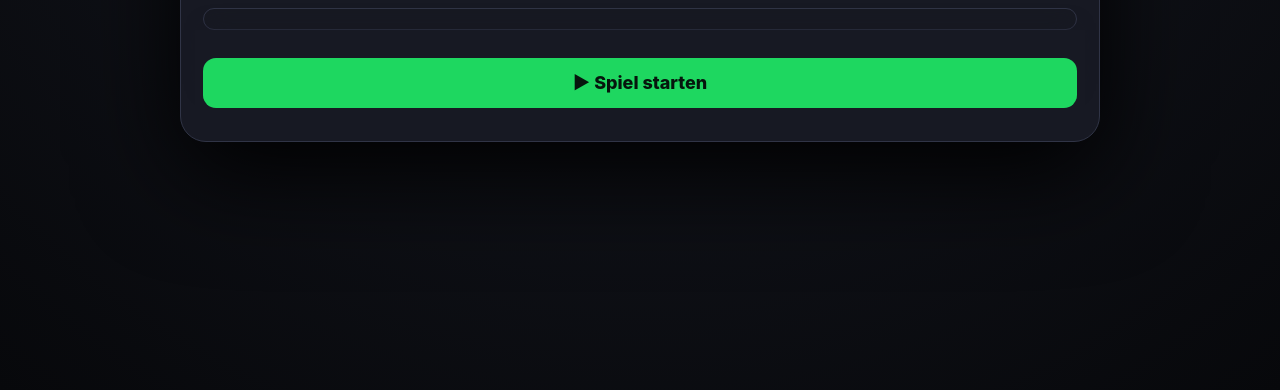
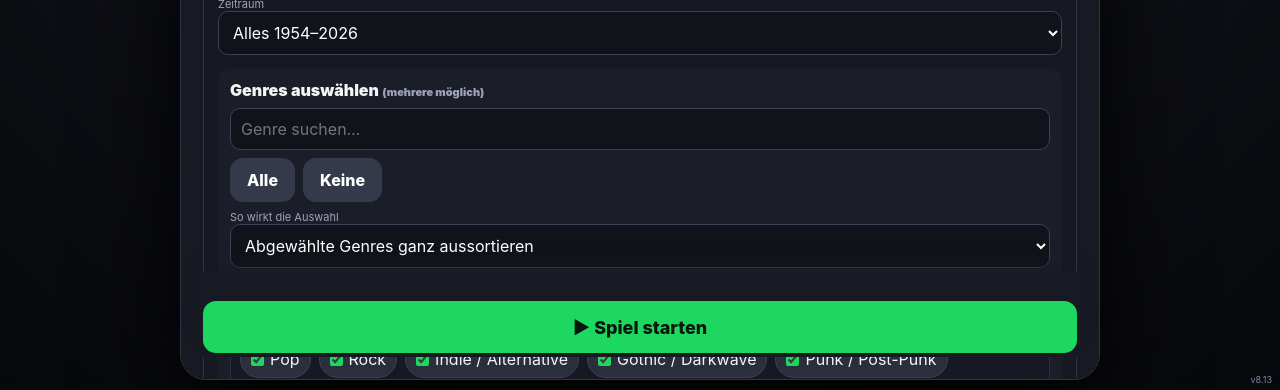
Before and after one commit to Acksi71/Timebeat, a plain HTML site: page index.html in a window 1280 px wide. Shown: the part 410-800 px from the top of the page. Drawn offline with Linux system fonts and the light colour scheme.

Commit message:
Add files via upload

```diff
--- a/index.html
+++ b/index.html
@@ -2,7 +2,7 @@
 <html lang="de">
 <head>
 <meta charset="utf-8"><meta name="viewport" content="width=device-width,initial-scale=1,viewport-fit=cover">
-<title>TIMEBEAT ULTRA von V.Acksen</title>
+<title>TIMEBEAT ULTRA v8.13 von V.Acksen</title>
 <style>
 :root{--bg:#090a0e;--panel:#171923;--panel2:#232633;--txt:#f4f5f7;--muted:#9da4b7;--green:#1ed760;--gold:#f3c95e;--red:#ff5d73}
 *{box-sizing:border-box} html,body{height:100%;overflow:hidden}body{margin:0;background:radial-gradient(circle at top,#252a3b 0,#101219 38%,#07080b 100%);color:var(--txt);font-family:Inter,system-ui,sans-serif}
@@ -638,65 +638,43 @@ body:not(.game-started) #gameShell{display:none !important}
 <meta name="apple-mobile-web-app-status-bar-style" content="black-translucent">
 <meta name="apple-mobile-web-app-title" content="TIMEBEAT ULTRA">
 <meta name="format-detection" content="telephone=no">
-<link rel="manifest" href="./manifest.webmanifest">
+<link rel="manifest" href="./manifest.webmanifest?v=813">
 <link rel="apple-touch-icon" href="./icon-192.png">
-
-
-<style id="github-pwa-ios-fix">
+<style id="v813-ios-fix">
 :root{
-  --safe-top:env(safe-area-inset-top,0px);
-  --safe-right:env(safe-area-inset-right,0px);
-  --safe-bottom:env(safe-area-inset-bottom,0px);
-  --safe-left:env(safe-area-inset-left,0px);
+ --safe-top:env(safe-area-inset-top,0px);
+ --safe-right:env(safe-area-inset-right,0px);
+ --safe-bottom:env(safe-area-inset-bottom,0px);
+ --safe-left:env(safe-area-inset-left,0px)
 }
 html{-webkit-text-size-adjust:100%;touch-action:manipulation}
 body{
-  padding-top:var(--safe-top);
-  padding-right:var(--safe-right);
-  padding-bottom:var(--safe-bottom);
-  padding-left:var(--safe-left);
-  -webkit-user-select:none;
-  user-select:none;
+ padding-top:var(--safe-top);padding-right:var(--safe-right);
+ padding-bottom:var(--safe-bottom);padding-left:var(--safe-left);
 }
-input,select{
-  font-size:16px !important;
-  -webkit-user-select:text;
-  user-select:text;
-}
+input,select{font-size:16px!important;-webkit-user-select:text;user-select:text}
 button,.gap,label{touch-action:manipulation;-webkit-tap-highlight-color:transparent}
 button{min-height:44px}
-.timeline,.players{-webkit-overflow-scrolling:touch}
+#setupMount .settings{display:block!important;margin:0!important;box-shadow:none}
+#setupMount details{display:block!important}
+#setupMount summary{display:none!important}
+#setupMount details[open]>*{display:block}
 .setupoverlay{
-  height:100vh;
-  height:100dvh;
-  padding:
-    max(12px,var(--safe-top))
-    max(12px,var(--safe-right))
-    max(12px,var(--safe-bottom))
-    max(12px,var(--safe-left));
+ height:100vh;height:100dvh;
+ padding:max(10px,var(--safe-top)) max(10px,var(--safe-right))
+         max(10px,var(--safe-bottom)) max(10px,var(--safe-left))
 }
 .setupmodal{
-  max-height:calc(100dvh - 24px);
-  overflow-y:auto;
-  -webkit-overflow-scrolling:touch;
+ max-height:calc(100dvh - 20px)!important;
+ overflow-y:auto!important;-webkit-overflow-scrolling:touch
 }
-#setupMount .settings{
-  display:block !important;
-  margin:0 !important;
-  box-shadow:none;
+#startFromSetup{
+ position:sticky;bottom:0;z-index:20;width:100%;
+ min-height:52px;font-size:18px
 }
-#setupMount .settings summary{display:none}
-#setupMount .settings details{display:block}
-#setupMount .settings details>*{visibility:visible}
-#startFromSetup{
-  position:sticky;
-  bottom:max(0px,var(--safe-bottom));
-  z-index:10;
-  width:100%;
-  min-height:50px;
-}
-@media(display-mode:standalone){
-  body{overscroll-behavior:none}
+.versiontag{
+ position:fixed;right:8px;bottom:calc(5px + var(--safe-bottom));
+ z-index:70000;font-size:9px;color:#7e879d;pointer-events:none
 }
 </style>
 
@@ -952,16 +930,10 @@ function updatePoolCount(){
  let n=ALL.filter(s=>eraFilter(s,$("era").value) && genreMatch(s,chosen)).length;
  $("poolcount").textContent=n+" Titel ausgewählt";
 }
-document.querySelectorAll('input[name="genre"]').forEach(x=>x.addEventListener("change",updatePoolCount));
-$("genreSearch").addEventListener("input",()=>{let q=$("genreSearch").value.toLowerCase();document.querySelectorAll(".genrecheck").forEach(l=>l.style.display=l.textContent.toLowerCase().includes(q)?"flex":"none")});
-$("allGenres").onclick=()=>{document.querySelectorAll('input[name="genre"]').forEach(x=>x.checked=true);updatePoolCount()};
-$("noGenres").onclick=()=>{document.querySelectorAll('input[name="genre"]').forEach(x=>x.checked=false);updatePoolCount()};
-
-$("allGenres").onclick=()=>{document.querySelectorAll('input[name="genre"]').forEach(x=>x.checked=true);updatePoolCount()};
-$("noGenres").onclick=()=>{document.querySelectorAll('input[name="genre"]').forEach(x=>x.checked=false);updatePoolCount()};
 document.addEventListener("DOMContentLoaded",()=>{
   if("serviceWorker" in navigator && location.protocol.startsWith("http")){
-    navigator.serviceWorker.register("./sw.js").catch(()=>{});
+    navigator.serviceWorker.register("./sw.js?v=813",{updateViaCache:"none"})
+      .then(reg=>reg.update()).catch(()=>{});
   }
   document.body.classList.remove("game-started");
   if($("setupOverlay")){$("setupOverlay").classList.remove("hidden");$("setupOverlay").style.display="flex";}
@@ -969,10 +941,25 @@ document.addEventListener("DOMContentLoaded",()=>{
   $("era").addEventListener("change",updatePoolCount);
   $("genreMode").addEventListener("change",updatePoolCount);
   $("playerCount").addEventListener("change",buildPlayerNameFields);
+  document.querySelectorAll('input[name="genre"]').forEach(x=>x.addEventListener("change",updatePoolCount));
+  $("genreSearch").addEventListener("input",()=>{
+    const q=$("genreSearch").value.toLowerCase();
+    document.querySelectorAll(".genrecheck").forEach(l=>{
+      l.style.display=l.textContent.toLowerCase().includes(q)?"flex":"none";
+    });
+  });
+  $("allGenres").onclick=()=>{
+    document.querySelectorAll('input[name="genre"]').forEach(x=>x.checked=true);
+    updatePoolCount();
+  };
+  $("noGenres").onclick=()=>{
+    document.querySelectorAll('input[name="genre"]').forEach(x=>x.checked=false);
+    updatePoolCount();
+  };
   buildPlayerNameFields();
   updatePoolCount();
 
-  const settingsCard=document.querySelector(".settings");
+  const settingsCard=document.querySelector("#setupMount .settings");
   if(settingsCard){
     settingsCard.style.marginTop="0";
     const det=settingsCard.querySelector("details");
@@ -1003,6 +990,7 @@ document.addEventListener("DOMContentLoaded",()=>{
   $("lock").onclick=confirm;
   $("next").onclick=advance;
   $("modalNext").onclick=()=>{$("answerModal").classList.remove("show");advance()};
+
 });
 </script>
 <div class="modalback" id="answerModal">
@@ -1025,7 +1013,7 @@ document.addEventListener("DOMContentLoaded",()=>{
       <div class="setupstep"><b>3</b><span>Siegpunktzahl</span></div>
       <div class="setupstep"><b>4</b><span>Musikauswahl</span></div>
     </div>
-    <div id="setupMount"><div class="card settings"><details><summary>Spiel einstellen</summary>
+    <div id="setupMount"><div class="card settings"><details open><summary>Spiel einstellen</summary>
 <div class="grid">
 <div><div class="tiny">Anzahl Spieler</div>
 <select id="playerCount">
@@ -1088,4 +1076,5 @@ document.addEventListener("DOMContentLoaded",()=>{
 }
 @media(min-height:900px){.genrechecks{max-height:40dvh}}
 </style>
+<div class="versiontag">v8.13</div>
 </body></html>
```
Also changed, not shown: sw.js (+18 -34 lines), README.txt, manifest.webmanifest.
